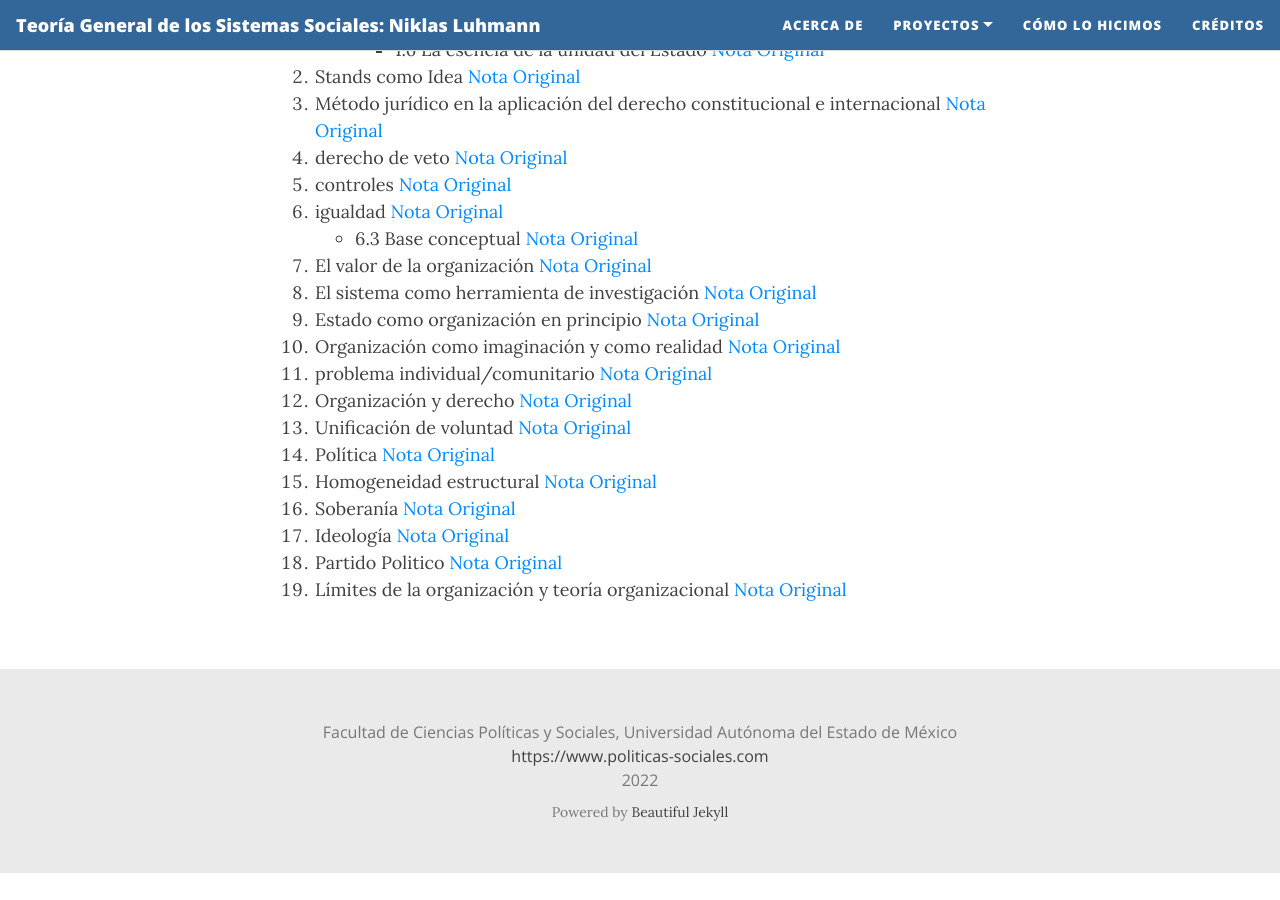
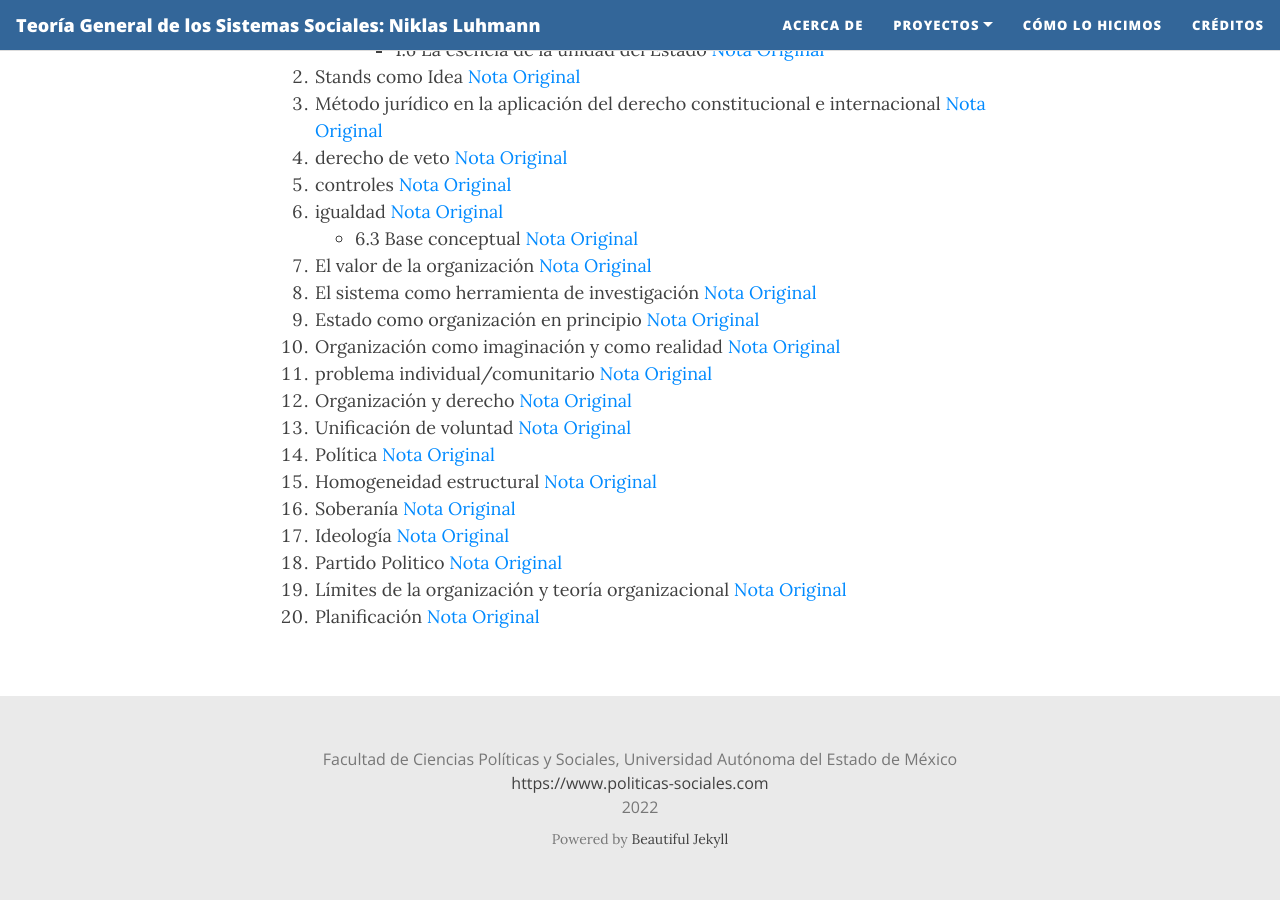
Before and after one commit to rosariorogel/luhmann, a Jekyll site: the page built from _pages/Archivo Luhmann.md, in a window 1280 px wide and 900 px high, scrolled down 1342 px. Built offline with Jekyll 4.4.1, drawn with Linux system fonts in a browser that asks for light colours; nearby versions of some CDN libraries; before the commit the page ends 2215 px from its top, so only the background shows below that.

Commit message:
Update Archivo Luhmann.md

```diff
--- a/_pages/Archivo Luhmann.md
+++ b/_pages/Archivo Luhmann.md
@@ -44,3 +44,4 @@ A continuación, se presentan al algunos de los temas que constituyen las Notas
 17. Ideología [Nota Original](https://niklas-luhmann-archiv.de/bestand/zettelkasten/zettel/ZK_1_NB_17_2_V)
 18. Partido Politico [Nota Original](https://niklas-luhmann-archiv.de/bestand/zettelkasten/zettel/ZK_1_NB_18_V)
 19. Límites de la organización y teoría organizacional [Nota Original](https://niklas-luhmann-archiv.de/bestand/zettelkasten/zettel/ZK_1_NB_19_V)
+20. Planificación [Nota Original](https://niklas-luhmann-archiv.de/bestand/zettelkasten/zettel/ZK_1_NB_20_1_V)
```
